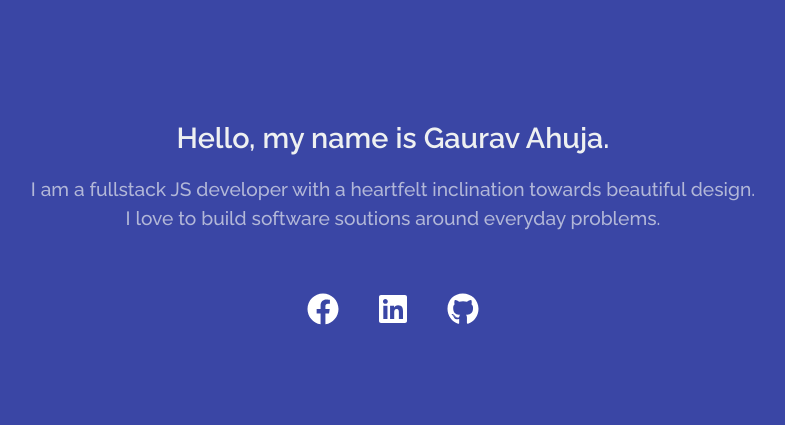
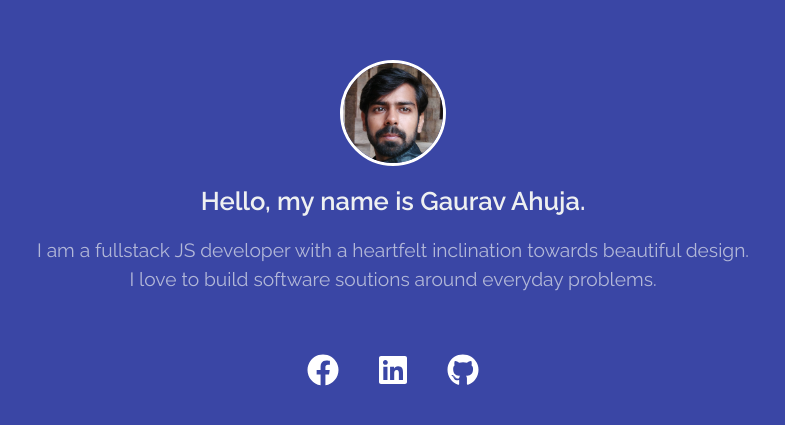
Before and after one commit to gauravahujame/gauravahuja.me, a React (Create React App) app: page / in a window 1280 px wide. Shown: the part 147-572 px from the top of the page, without its empty margins (247-1032 px from the left). Built offline with nearby package versions, Linux system fonts and the light colour scheme.

Commit message:
Adds avatar

```diff
--- a/src/screens/intro/index.js
+++ b/src/screens/intro/index.js
@@ -23,8 +23,8 @@ class IntroScreen extends React.Component {
         alignItems="center"
         style={styles.screen}>
         <div style={{ display: 'flex', flex: 1, flexDirection: 'column', fontFamily: 'Raleway', margin: '25px', alignItems: 'center', justifyContent: 'center' }}>
-          {/* <img src='https://media.licdn.com/dms/image/C5603AQHu0Vg78I7xpA/profile-displayphoto-shrink_100_100/0?e=1540425600&v=beta&t=4OHTqTNpwF41dqy4O242deIsfH4_ATe1upHqH1_q7h0'
-            style={{ marginBottom: '20px', width: '100px', height: '100px', borderRadius: 200, border: '3px solid white' }} /> */}
+          <img src={require('./gaurav.png')}
+            style={{ marginBottom: '20px', width: '100px', height: '100px', borderRadius: 200, border: '3px solid white' }} />
           <h1 style={styles.introName}>{`Hello, my name is ${this.state.name}.`}</h1>
           <p style={styles.introDescription}>
             {this.state.description}
--- a/src/screens/intro/styles.css.js
+++ b/src/screens/intro/styles.css.js
@@ -14,13 +14,13 @@ export default {
     introName: {
         color: '#eef0f1',
         fontWeight: 700,
-        fontSize: '1.8em',
+        fontSize: '1.6em',
         textAlign: 'center',
         marginBottom: '20px',
     },
     introDescription: {
         color: '#eef0f1aa',
-        fontWeight: 500,
+        fontWeight: 400,
         fontSize: '1.2em',
         whiteSpace:'pre-wrap',
         textAlign: 'center',
```
Also changed, not shown: src/screens/intro/gaurav.png (added).
